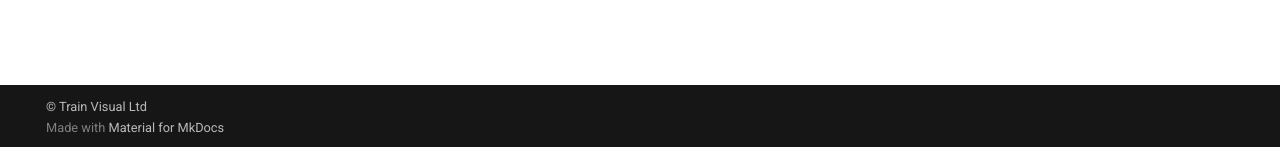
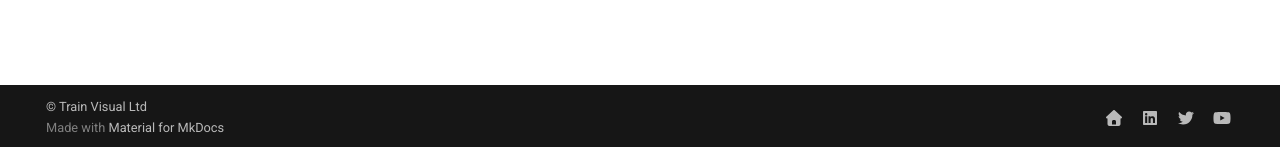
Before and after one commit to TeachingHOW2s/sso, an MkDocs documentation site: the page built from docs/index.md, in a window 1280 px wide and 1111 px high. Shown: the part 961-1108 px from the top of the window. Built offline with MkDocs 1.6.1 and Material for MkDocs 9.7.7, drawn with Linux system fonts in a browser that asks for light colours.

Commit message:
Footer links & padding tweak

```diff
--- /dev/null
+++ b/docs/assets/custom.css
@@ -0,0 +1,3 @@
+.md-content {
+  padding-bottom: 8em;
+}
--- a/mkdocs.yml
+++ b/mkdocs.yml
@@ -35,6 +35,21 @@ nav:
     - Google Apps: providers/google.md
 
 markdown_extensions:
+  - admonition
+  - attr_list
   - footnotes
   - smarty
-  - attr_list
+
+extra:
+  social:
+    - icon: fontawesome/solid/home
+      link: https://teachinghow2s.com
+    - icon: fontawesome/brands/linkedin
+      link: https://www.linkedin.com/company/train-visual
+    - icon: fontawesome/brands/twitter
+      link: https://twitter.com/teachinghow2s
+    - icon: fontawesome/brands/youtube
+      link: https://www.youtube.com/channel/UCYCt-D1t-YX_bAEPeAUxaBg/videos
+
+extra_css:
+  - assets/custom.css
```
